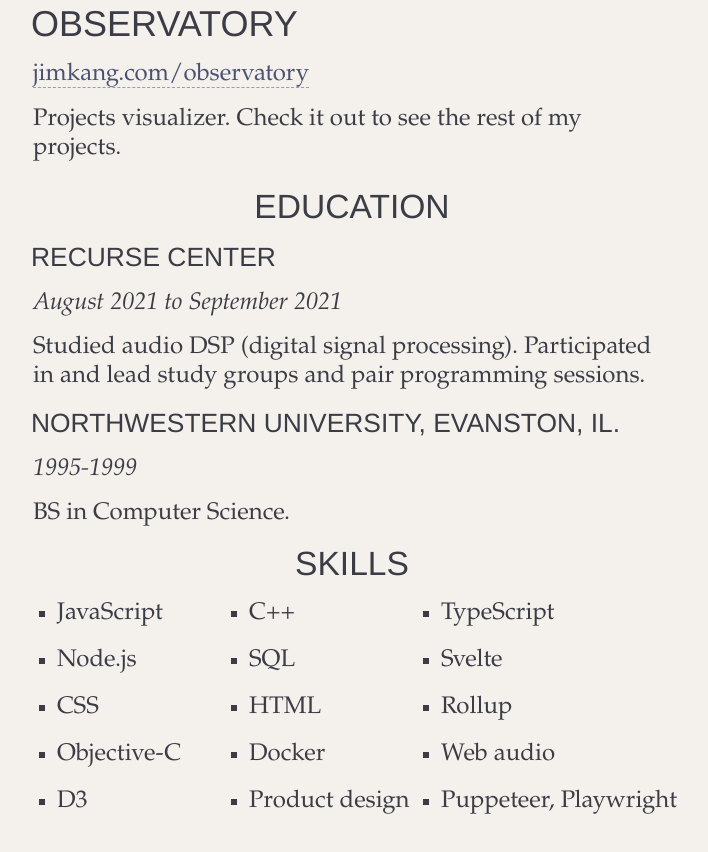
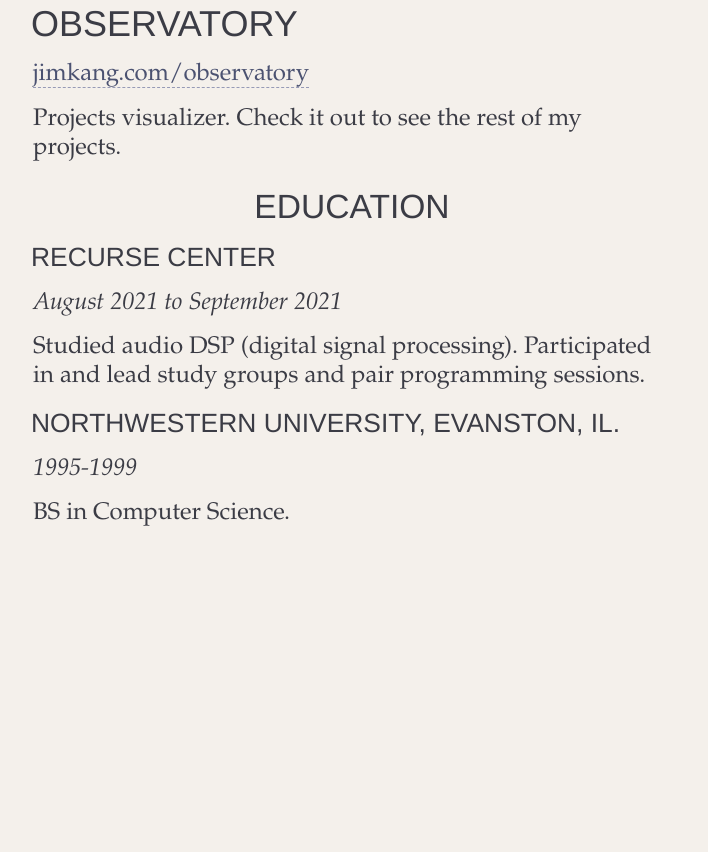
Before and after one commit to jimkang/resume, a plain HTML site: page index.html in a window 1280 px wide. Shown: the part 4571-5423 px from the top of the page, without its empty margins (287-995 px from the left). After the commit the page ends 5212 px from the top, so only its background shows below. Drawn offline with Linux system fonts and the light colour scheme; a web font is replaced by a local one.

Commit message:
Move skills to another level.

```diff
--- a/index.html
+++ b/index.html
@@ -286,7 +286,7 @@
       </ul>
     </li>
     <li>
-      <ul class="sprig tldr level-3" id="sOcQEejyY">
+      <ul class="sprig tldr level-4" id="sOcQEejyY">
         <li class="title heading">Skills</li>
         <li>
           <ul class="skill-list">
```
